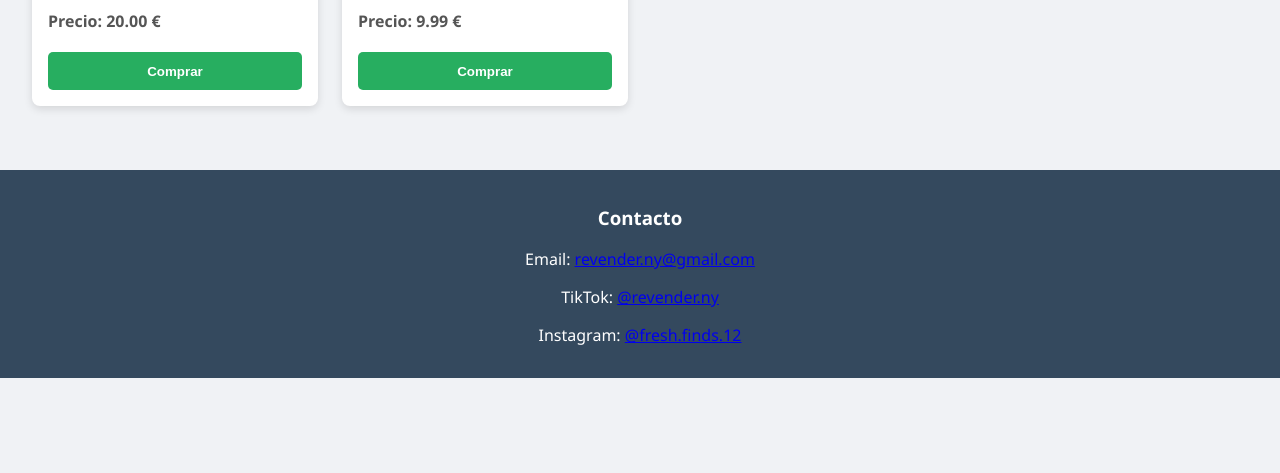
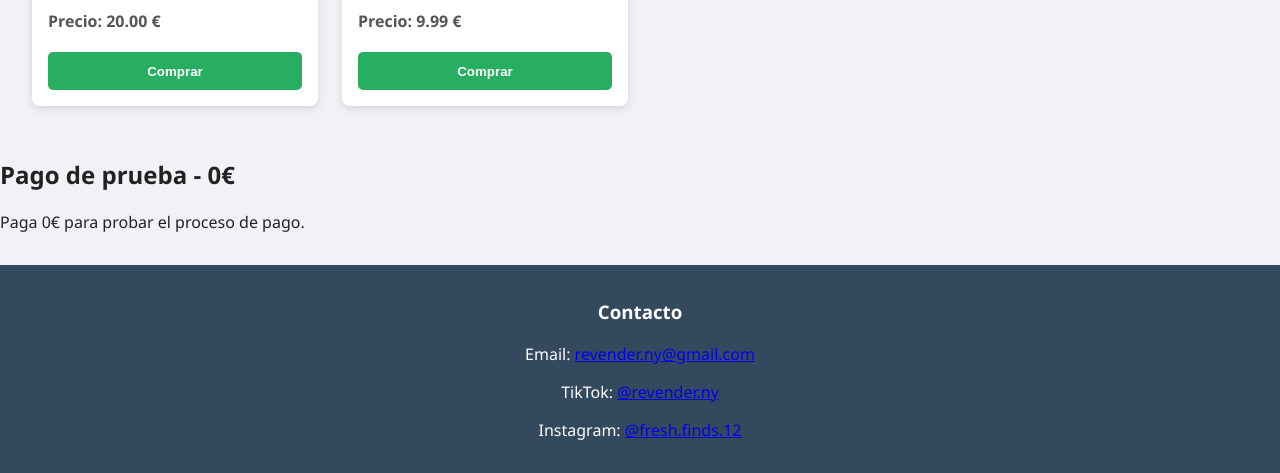
Before and after one commit to Nicolas2525-ass/freshfinds, a plain HTML site: page index.html in a window 1280 px wide. Shown: the part 1149-1622 px from the top of the page. Before the commit the page ends 1527 px from the top, so only its background shows below. Drawn offline with Linux system fonts and the light colour scheme.

Commit message:
Update index.html

```diff
--- a/index.html
+++ b/index.html
@@ -111,6 +111,11 @@
     </section>
 
   </main>
+<section id="pago-prueba" class="prueba-pago">
+  <h2>Pago de prueba - 0€</h2>
+  <p>Paga 0€ para probar el proceso de pago.</p>
+  <div id="paypal-button-prueba"></div>
+</section>
 
   <footer>
     <h3>Contacto</h3>
```
